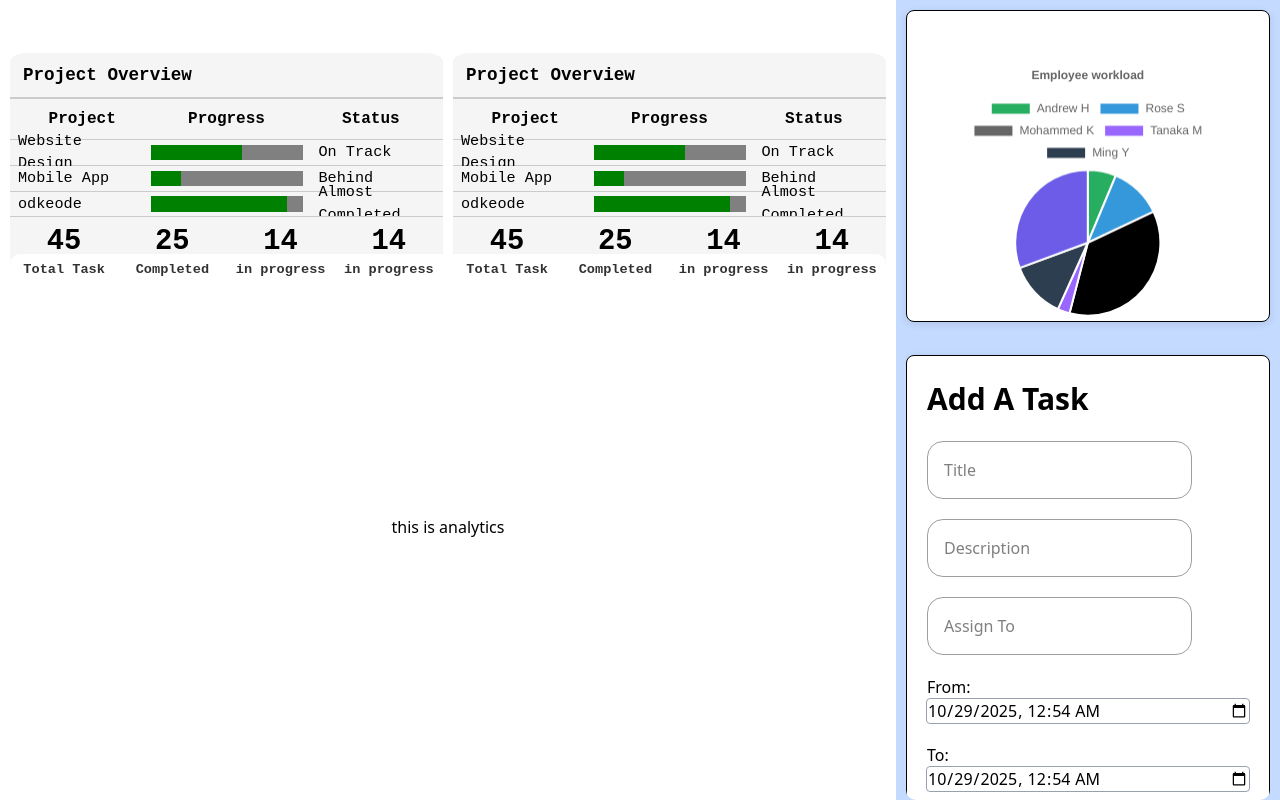
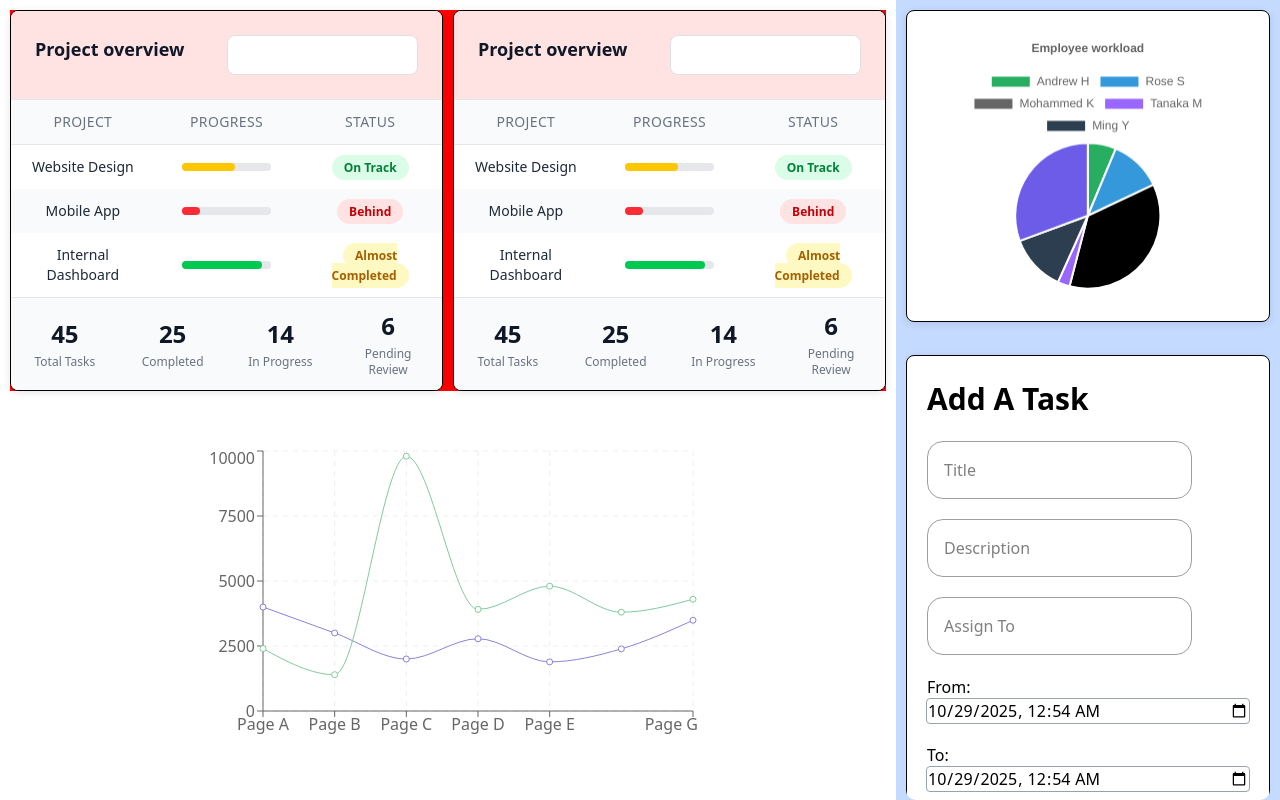
Before and after one commit to 17nbist/COB290-2025-Team-5, a Next.js app: page /dashboard-manager in a window 1280 px wide. Built offline with nearby package versions, Linux system fonts and the light colour scheme.

Commit message:
added analytic section

```diff
--- a/package.json
+++ b/package.json
@@ -20,7 +20,8 @@
     "react": "^19.1.0",
     "react-chartjs-2": "^5.3.0",
     "react-dom": "19.1.0",
-    "react-icons": "^5.5.0"
+    "react-icons": "^5.5.0",
+    "recharts": "^3.3.0"
   },
   "devDependencies": {
     "@eslint/eslintrc": "^3",
--- a/src/app/dashboard-manager/ProjectOverview.js
+++ b/src/app/dashboard-manager/ProjectOverview.js
@@ -1,52 +1,79 @@
-import { progress } from "framer-motion"
-import Card from "@/components/Card"
+"use client";
+import { motion } from "framer-motion";
+import Card from "@/components/Card";
+import Button from "@/components/Button";
+
+const projectData = [
+    { name: "Website Design", progress: 0.6, status: "On Track" },
+    { name: "Mobile App", progress: 0.2, status: "Behind" },
+    { name: "Internal Dashboard", progress: 0.9, status: "Almost Completed" },
+];
+
+const summaryStats = [
+    { value: 45, label: "Total Tasks" },
+    { value: 25, label: "Completed" },
+    { value: 14, label: "In Progress" },
+    { value: 6, label: "Pending Review" },
+];
+
 export default function ProjectOverview() {
     return (
-        // style={{ height: "40vh", width: "40vh" }}
-        <>
-            <div className="table transition hover:-translate-y-[1px] hover:shadow-[0_4px_16px_rgba(0,0,0,0.15)]"  >
-                <div className="table__title">Project Overview</div>
-                <div className="table_header">
-                    <div className="item_header">Project</div>
-                    <div className="item_header">Progress</div>
-                    <div className="item_header">Status</div>
-                </div>
-                <div className="table__data">
-                    {/* project */}
-                    <div className="table__right">
-                        <div className="item">Website Design</div>
-                        <div className="item">Mobile App</div>
-                        <div className="item">odkeode</div>
+        <Card className="w-full h-full flex flex-col overflow-hidden" style={{ minWidth: 0, minHeight: 0, padding: 0 }}>
+
+            <div className="p-4 md:p-6 bg-red-100 border-b border-gray-200 dark:border-gray-700 grid grid-cols-2">
+                <h2 className="text-lg font-semibold text-gray-900 dark:text-gray-100">Project overview</h2>
+                <Button className="h-6 w-6 p-0 flex items-center justify-center">
+                </Button>
+            </div>
+
+            {/* Header */}
+            <div className="grid grid-cols-1 sm:grid-cols-3 text-sm font-medium text-gray-500 uppercase tracking-wide border-b border-gray-200 dark:border-gray-700 bg-gray-50 dark:bg-[#1c1c1c]">
+                <div className="p-3 text-center">Project</div>
+                <div className="p-3 text-center">Progress</div>
+                <div className="p-3 text-center">Status</div>
+            </div>
+
+            {/* Data Rows */}
+            {projectData.map((item, index) => (
+                <motion.div key={index} className={`grid grid-cols-1 sm:grid-cols-3 items-center text-center text-gray-800 dark:text-gray-200 text-sm ${index % 2 === 0 ? "bg-white dark:bg-[#242424]" : "bg-gray-50 dark:bg-[#1e1e1e]"}`} whileHover={{ backgroundColor: "rgba(0,0,0,0.03)" }}>
+                    <div className="p-3 font-medium">{item.name}</div>
+                    <div className="p-3 flex justify-center">
+                        <div className="w-3/4 bg-gray-200 dark:bg-gray-700 rounded-full h-2">
+                            <motion.div
+                                className={`h-2 rounded-full ${item.progress < 0.4 ? "bg-red-500" : item.progress < 0.8 ? "bg-yellow-400" : "bg-green-500"
+                                    }`}
+                                style={{ minWidth: 0 }}
+                                initial={{ width: 0 }}
+                                animate={{ width: `${item.progress * 100}%` }}
+                                transition={{ duration: 0.6, ease: "easeOut" }}
+                            />
+                        </div>
                     </div>
-                    {/* progress */}
-                    <div className="table__right">
-                        <div className="item"><progress value={0.6} style={{color:"blue"}} /></div>
-                        <div className="item"><progress value={0.2} /></div>
-                        <div className="item"><progress value={0.9} /></div>
+                    <div className="p-3">
+                        <span
+                            className={`px-3 py-1 rounded-full text-xs font-semibold ${item.status === "On Track"
+                                ? "bg-green-100 text-green-700 dark:bg-green-900 dark:text-green-200"
+                                : item.status === "Behind"
+                                    ? "bg-red-100 text-red-700 dark:bg-red-900 dark:text-red-200"
+                                    : "bg-yellow-100 text-yellow-700 dark:bg-yellow-900 dark:text-yellow-200"
+                                }`}
+                        >
+                            {item.status}
+                        </span>
                     </div>
-                    {/* status */}
-                    <div className="table__right">
-                        <div className="item">On Track</div>
-                        <div className="item">Behind</div>
-                        <div className="item">Almost Completed</div>
+                </motion.div>
+            ))}
+
+            {/* Summary */}
+            <div className="grid grid-cols-2 sm:grid-cols-4 border-t border-gray-200 dark:border-gray-700 bg-gray-50 dark:bg-[#1c1c1c]">
+                {summaryStats.map((stat, idx) => (
+                    <div key={idx} className="p-3 text-center flex flex-col items-center justify-center">
+                        <p className="text-lg md:text-2xl font-bold text-gray-900 dark:text-gray-100">{stat.value}</p>
+                        <p className="text-xs text-gray-500 dark:text-gray-400 mt-1">{stat.label}</p>
                     </div>
-                </div>
-                <div className="table_header">
-                    <div className="item_header" style={{ display: "grid", gridTemplateRows: "auto auto", justifyContent: "center", alignItems: "center" }}>
-                        <p>45</p><p>Total Task</p>
-                    </div>
-                    <div className="item_header" style={{ display: "grid", gridTemplateRows: "auto auto", justifyContent: "center" }}>
-                        <p>25</p><p>Completed</p>
-                    </div>
-                    <div className="item_header" style={{ display: "grid", gridTemplateRows: "auto auto", justifyContent: "center" }}>
-                        <p>14</p><p>in progress</p>
-                    </div>
-                    <div className="item_header" style={{ display: "grid", gridTemplateRows: "auto auto", justifyContent: "center" }}>
-                        <p>14</p><p>in progress</p>
-                    </div>
-                </div>
+                ))}
+            </div>
+        </Card>
 
-            </div>
-        </>
-    )
+    );
 }
--- a/src/app/dashboard-manager/page.js
+++ b/src/app/dashboard-manager/page.js
@@ -1,4 +1,5 @@
 "use client";
+import { LineChart, Line, XAxis, YAxis, CartesianGrid, Tooltip, Legend } from 'recharts';
 import ProjectOverview from "./ProjectOverview";
 import PieChart from "@/components/PieChart";
 import Card from "@/components/Card";
@@ -11,21 +12,72 @@ const InputDataExample = {
   title: "Employee workload",
 };
 
+const data = [
+  {
+    name: 'Page A',
+    uv: 4000,
+    pv: 2400,
+    amt: 2400,
+  },
+  {
+    name: 'Page B',
+    uv: 3000,
+    pv: 1398,
+    amt: 2210,
+  },
+  {
+    name: 'Page C',
+    uv: 2000,
+    pv: 9800,
+    amt: 2290,
+  },
+  {
+    name: 'Page D',
+    uv: 2780,
+    pv: 3908,
+    amt: 2000,
+  },
+  {
+    name: 'Page E',
+    uv: 1890,
+    pv: 4800,
+    amt: 2181,
+  },
+  {
+    name: 'Page F',
+    uv: 2390,
+    pv: 3800,
+    amt: 2500,
+  },
+  {
+    name: 'Page G',
+    uv: 3490,
+    pv: 4300,
+    amt: 2100,
+  },
+];
+
 export default function Home() {
   return (
     <div
-      style={{ display: "grid",  gridTemplateColumns: "70% 30%",  height: "100vh",  width: "100vw", margin: 0, padding: 0, overflow: "hidden",  boxSizing: "border-box", }} >
+      style={{ display: "grid", gridTemplateColumns: "70% 30%", height: "100vh", width: "100vw", margin: 0, padding: 0, overflow: "hidden", boxSizing: "border-box", }} >
       {/* LEFT SIDE */}
-      <div style={{ display: "grid", gridTemplateRows: "30% 70%",   width: "100%",  height: "100%",backgroundColor: "#ffffffff",  boxSizing: "border-box", padding: "10px",  gap: "10px",  }}>
+      <div style={{ display: "grid", gridTemplateRows: "auto 1fr", width: "100%", minHeight: "100hv", backgroundColor: "#ffffffff", boxSizing: "border-box", padding: "10px", gap: "10px", }}>
         {/* Project overview */}
-        <div style={{ display: "grid",  gridTemplateColumns: "1fr 1fr",  gap: "10px"}} >
+        <div style={{ display: "grid", gridTemplateColumns: "1fr 1fr", backgroundColor: "red", gap: "10px" }} >
           <ProjectOverview />
           <ProjectOverview />
         </div>
 
         {/* Analytics placeholder */}
-        <div style={{ display: "flex", justifyContent: "center", alignItems: "center", backgroundColor: "#ffffffff", borderRadius: "10px", width: "100%", height: "100%", }} >
-          this is analytics
+        <div style={{ display: "flex", justifyContent: "center", alignItems: "center", backgroundColor: "#ffffffff", borderRadius: "10px", width: "100%", minHeight: "250px", }} >
+          <LineChart width={500} height={300} data={data}>
+            <CartesianGrid stroke="#eee" strokeDasharray="5 5" />
+            <XAxis dataKey="name" />
+            <YAxis />
+            <Line type="monotone" dataKey="uv" stroke="#8884d8" />
+            <Line type="monotone" dataKey="pv" stroke="#82ca9d" />
+          </LineChart>
         </div>
       </div>
 
@@ -35,13 +87,13 @@ export default function Home() {
       >
         {/* PIE CHART SECTION */}
         <Card style={{ width: "100%", height: "100%", display: "flex", justifyContent: "center", alignItems: "center", boxSizing: "border-box", overflow: "hidden", }} >
-          <div style={{ width: "80%", height: "80%", maxWidth: "350px", maxHeight: "350px", }}>
+          <div style={{ width: "80%", height: "100%", maxWidth: "350px", maxHeight: "350px", }}>
             <PieChart inputData={InputDataExample} />
           </div>
         </Card>
 
         {/* TASK FORM SECTION */}
-        <div style={{display: "flex",   justifyContent: "center",  alignItems: "center",  borderRadius: "10px",    width: "100%", height: "100%",  boxSizing: "border-box", overflowY: "auto", }}>
+        <div style={{ display: "flex", justifyContent: "center", alignItems: "center", borderRadius: "10px", width: "100%", height: "100%", boxSizing: "border-box", overflowY: "auto", }}>
           <div style={{ width: "100%", height: "90%" }}>
 
             <TaskForm />
--- a/src/app/globals.css
+++ b/src/app/globals.css
@@ -1,5 +1,5 @@
 @import "tailwindcss";
-@import "tw-animate-css";
+/* @import "tw-animate-css"; */
 
 @custom-variant dark (&:is(.dark *));
 
@@ -286,7 +286,7 @@ body {
 }
 
 
-/* From Uiverse.io by alexruix */
+
 .textInput-group {
  position: relative;
 }
--- a/src/components/Card.js
+++ b/src/components/Card.js
@@ -7,7 +7,9 @@ export default function Card({children, style, hoverStyle, onClick, className =
     padding: "20px",
     borderRadius: "8px",
     border: "1px solid",
-
+    minWidth: 0,
+    minHeight: 0,
+    flexShrink: 1,
     boxShadow: "0 2px 8px rgba(0,0,0,0.1)",
     transform: "translateY(0px)",
     transition: "transform 0.2s, box-shadow 0.2s"
```
Also changed, not shown: 1 other file (tests, documents, lock files or other folders).
